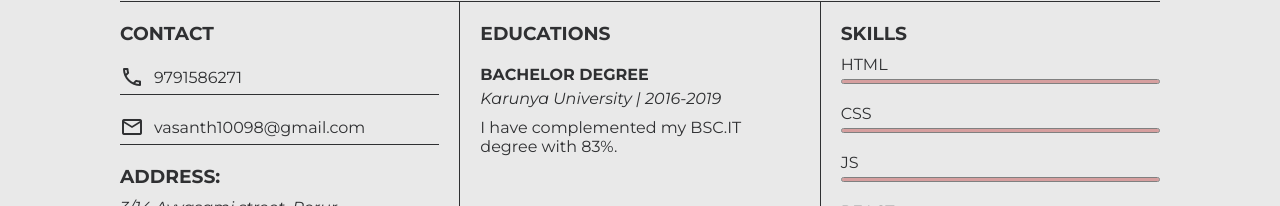
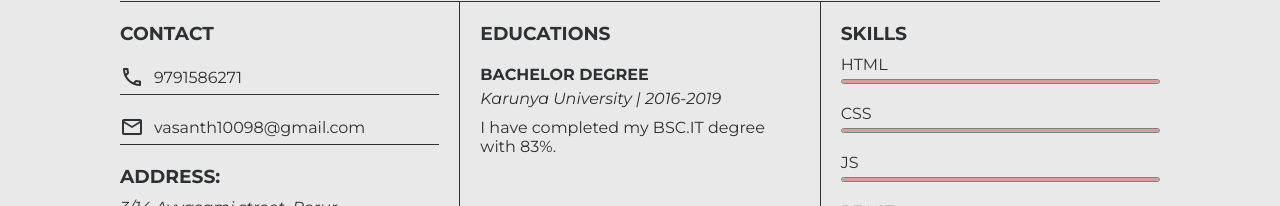
Before and after one commit to vasanth2929/resume, a Svelte app: page / in a window 1280 px wide. Shown: the part 348-554 px from the top of the page. Built offline with nearby package versions, Linux system fonts and the light colour scheme.

Commit message:
fix: typo fix

```diff
--- a/src/components/Info.svelte
+++ b/src/components/Info.svelte
@@ -31,9 +31,7 @@
       <div class="degree">
         <h5>BACHELOR DEGREE</h5>
         <p class="college">Karunya University | 2016-2019</p>
-        <p class="description">
-          I have complemented my BSC.IT degree with 83%.
-        </p>
+        <p class="description">I have completed my BSC.IT degree with 83%.</p>
       </div>
     </div>
     <div class="info-section-skills info-section-item">
```
